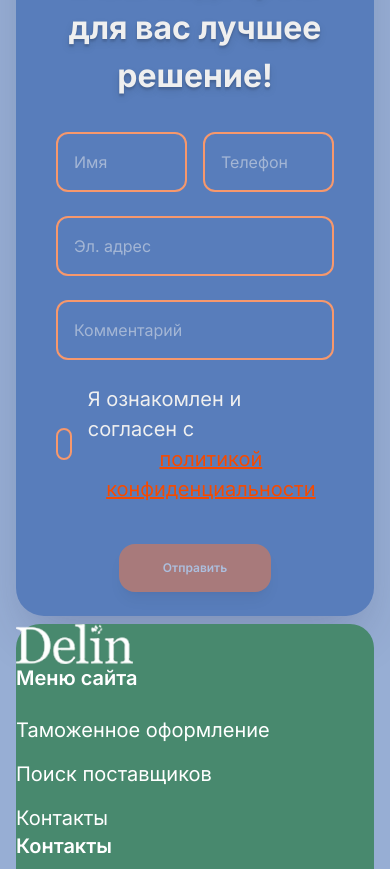
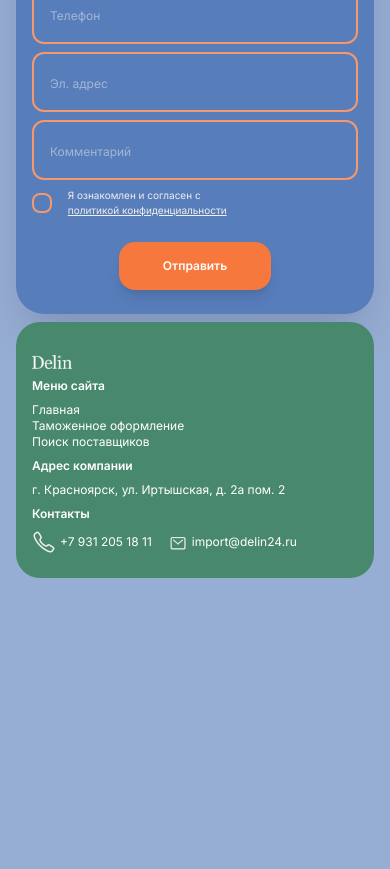
Before and after one commit to delin24/delin24, a Next.js app: page / in a window 390 px wide. Shown: the part 5185-6054 px from the top of the page. After the commit the page ends 5771 px from the top, so only its background shows below. Built offline with nearby package versions, Linux system fonts and the light colour scheme; no server answers.

Commit message:
add 404 redirect + header footer modile UX

```diff
--- /dev/null
+++ b/src/app/not-found.tsx
@@ -0,0 +1,14 @@
+// app/not-found.tsx
+"use client";
+import { useEffect } from "react";
+import { useRouter } from "next/navigation";
+
+export default function NotFound() {
+  const router = useRouter();
+
+  useEffect(() => {
+    router.replace("/");
+  }, [router]);
+
+  return null;
+}
--- a/src/app/page.tsx
+++ b/src/app/page.tsx
@@ -291,7 +291,7 @@ export default function Home() {
               ]}
             />
           </div>
-          <div className="relative flex h-[200px] md:flex-1">
+          <div className="relative flex min-h-[200px] md:flex-1">
             <Image
               src="/faqImg.jpg"
               alt="Работа за ноутбуком"
@@ -303,7 +303,7 @@ export default function Home() {
         </div>
       </Section>
 
-      <Section className="select-none bg-[#587DBB] px-10 shadow-2xl shadow-[#2D2D5840]">
+      <Section className="select-none bg-[#587DBB] px-4 shadow-2xl shadow-[#2D2D5840] md:px-10">
         <div className="flex gap-6">
           <div className="hidden flex-1 md:flex">
             <div className="flex h-full w-full flex-col gap-2">
@@ -368,9 +368,9 @@ export default function Home() {
         </div>
       </Section>
 
-      <Section className="select-none bg-[#587DBB] px-10 shadow-2xl shadow-[#2D2D5840]">
+      <Section className="select-none bg-[#587DBB] px-4 shadow-2xl shadow-[#2D2D5840] md:px-10">
         <div className="flex flex-col">
-          <h2 className="text-shadow-lg pb-8 text-center text-[2rem] font-bold text-[#EFEFEF]">
+          <h2 className="text-shadow-lg pb-4 text-center text-lg font-bold text-[#EFEFEF] md:pb-8 md:text-[2rem]">
             Оставьте заявку — и мы подберём для вас лучшее решение!
           </h2>
           <div className="md:px-[18.5rem]">
--- a/src/components/layout/Footer.tsx
+++ b/src/components/layout/Footer.tsx
@@ -1,55 +1,90 @@
 import React from "react";
 import mainLogo from "@public/mainLogo.png";
 import iconCall from "@public/icons/iconCall.png";
+import iconMail from "@public/icons/iconMail.png";
 import Image from "next/image";
 import Link from "next/link";
 
 const Footer = () => {
   return (
-    <footer className="items-top col-span-12 select-none justify-between gap-48 rounded-3xl bg-[#48896E] md:flex md:px-10 md:py-20">
+    <footer className="items-top col-span-12 select-none justify-between gap-48 rounded-3xl bg-[#48896E] px-4 py-6 md:flex md:px-10 md:py-20">
+      <div className="relative flex h-[14px] w-10 items-start pb-8 md:h-[40px] md:w-[117px]">
         <Link href="/">
-        <Image src={mainLogo} alt="Логотип" width={117} height={40} />
+          <Image
+            src={mainLogo}
+            alt="Логотип"
+            fill
+            sizes="auto"
+            objectFit="contain"
+          />
         </Link>
+      </div>
 
-      <nav>
-        <ul className="gap-6 text-xl md:flex">
-          <li className="flex flex-col gap-4 md:min-w-[17.5rem]">
-            <span className="pb-2 font-semibold">Меню сайта</span>
+      <nav className="flex flex-col gap-2 md:flex-row md:gap-10">
+        <div className="">
+          <span className="flex pb-2 text-xs font-semibold md:pb-6 md:text-xl">
+            Меню сайта
+          </span>
+          <ul className="flex flex-col text-xs md:gap-4 md:text-xl">
+            <li className="flex flex-col md:min-w-[17.5rem]">
+              <Link href="/" className="hover:text-gray-200">
+                Главная
+              </Link>
+            </li>
+            <li className="flex flex-col md:min-w-[17.5rem]">
               <Link href="/customs-clearance" className="hover:text-gray-200">
                 Таможенное оформление
               </Link>
-
+            </li>
+            <li>
               <Link href="/sourcing" className="hover:text-gray-200">
                 Поиск поставщиков
               </Link>
-
-            <Link href="/" className="hover:text-gray-200">
-              Контакты
-            </Link>
-          </li>
-          <li className="flex min-w-[17.5rem] flex-col gap-4">
-            <span className="pb-2 font-semibold">Контакты</span>
-            <Link href="tel:+73912051811" className="flex gap-2">
-              <Image src={iconCall} alt="Звонок" width={24} height={24} />
-              <span className="hover:text-gray-200">+7 391 205 18 11</span>
-            </Link>
-
-            <Link
-              href="mailto:import@delin24.ru"
-              className="hover:text-gray-200"
-            >
-              import@delin24.ru
-            </Link>
-          </li>
-          <li className="flex min-w-[17.5rem] flex-col gap-4">
-            <span className="pb-2 font-semibold">Адрес компании</span>
-            <p>
-              г. Красноярск,
-              <br /> ул. Иртышская, <br />
-              д. 2а пом. 2
-            </p>
             </li>
           </ul>
+        </div>
+        <div>
+          <span className="flex pb-2 text-xs font-semibold md:pb-6 md:text-xl">
+            Адрес компании
+          </span>
+          <ul className="text-xs md:flex md:gap-6 md:text-xl">
+            <li className="flex flex-col md:min-w-[17.5rem]">
+              г. Красноярск, ул. <br className="hidden md:flex" />
+              Иртышская, д. 2а пом. 2
+            </li>
+          </ul>
+        </div>
+        <div>
+          <span className="flex pb-2 text-xs font-semibold md:pb-6 md:text-xl">
+            Контакты
+          </span>
+          <ul className="flex gap-4 text-xs md:flex-col md:gap-6 md:text-xl">
+            <li className="flex items-center gap-1">
+              <div className="relative h-6 w-6">
+                <Image
+                  src={iconCall}
+                  alt=""
+                  fill
+                  sizes="auto"
+                  className="object-cover"
+                />
+              </div>
+              <p className="select-text">+7 931 205 18 11</p>
+            </li>
+            <li className="flex items-center gap-1">
+              <div className="relative h-5 w-5">
+                <Image
+                  src={iconMail}
+                  alt=""
+                  fill
+                  sizes="auto"
+                  className="object-cover"
+                />
+              </div>
+              <p className="flex select-text items-center">import@delin24.ru</p>
+            </li>
+          </ul>
+        </div>
       </nav>
     </footer>
   );
--- a/src/components/layout/Header.tsx
+++ b/src/components/layout/Header.tsx
@@ -5,6 +5,7 @@ import mainLogo from "@public/mainLogo.png";
 import Image from "next/image";
 import Link from "next/link";
 import { useMobileMenuStore } from "@/stores/useMobileMenuStore";
+import iconCall from "@public/icons/iconCall.png";
 
 const Header = () => {
   const { open: openMenu } = useMobileMenuStore();
@@ -67,10 +68,25 @@ const Header = () => {
 
         <nav className="hidden items-center gap-20 text-xl font-normal md:flex">
           <Link href="/customs-clearance" className="hover:text-gray-200">
-            Таможенное оформление
+            Таможенное&nbsp;оформление
           </Link>
           <Link href="/sourcing" className="hover:text-gray-200">
-            Поиск поставщиков
+            Поиск&nbsp;поставщиков
+          </Link>
+
+          <Link href="tel:+73912051811" className="">
+            <div className="flex items-center gap-1">
+              <div className="relative h-6 w-6 flex-1">
+                <Image
+                  src={iconCall}
+                  alt=""
+                  fill
+                  sizes="auto"
+                  className="object-cover"
+                />
+              </div>
+              <p className="flex-1">+7&nbsp;931&nbsp;205&nbsp;18&nbsp;11</p>
+            </div>
           </Link>
         </nav>
       </div>
--- a/src/components/ui/FeedbackForm.tsx
+++ b/src/components/ui/FeedbackForm.tsx
@@ -13,13 +13,8 @@ const Form = ({ className = "text-[#EFEFEF]" }) => {
     email: "",
     message: "",
   });
+  // eslint-disable-next-line @typescript-eslint/no-unused-vars
   const [isAgreed, setIsAgreed] = useState(false);
-
-  const isDisabled =
-    !isAgreed ||
-    !formData.name.trim() ||
-    !formData.phone.trim() ||
-    !formData.email.trim();
 
   const handleChange = (
     e: React.ChangeEvent<HTMLInputElement | HTMLTextAreaElement>,
@@ -29,6 +24,11 @@ const Form = ({ className = "text-[#EFEFEF]" }) => {
 
   const handleSubmit = async (e: React.FormEvent) => {
     e.preventDefault();
+
+    if (!isAgreed) {
+      alert("Пожалуйста, согласитесь с политикой конфиденциальности.");
+      return;
+    }
 
     try {
       const response = await fetch("/api/send-email", {
@@ -68,18 +68,17 @@ const Form = ({ className = "text-[#EFEFEF]" }) => {
 
   return (
     <form
-      className={`flex flex-col gap-6 ${className} `}
+      className={`flex flex-col gap-2 md:gap-6 ${className} `}
       onSubmit={handleSubmit}
     >
-      <div className="flex gap-4">
+      <div className="flex flex-col gap-2 md:flex-row md:gap-4">
         <input
           name="name"
           value={formData.name}
           onChange={handleChange}
           type="text"
           placeholder="Имя"
-          className="w-full rounded-xl border-2 border-[#F7986C] px-4 py-4 focus:outline-none"
-          required
+          className="w-full rounded-xl border-2 border-[#F7986C] px-4 py-4 placeholder:text-xs focus:outline-none md:placeholder:text-[1.25rem]"
         />
         <input
           name="phone"
@@ -87,8 +86,10 @@ const Form = ({ className = "text-[#EFEFEF]" }) => {
           onChange={handleChange}
           type="phone"
           placeholder="Телефон"
-          className="w-full rounded-xl border-2 border-[#F7986C] px-4 py-4 focus:outline-none"
+          className="w-full rounded-xl border-2 border-[#F7986C] px-4 py-4 placeholder:text-xs focus:outline-none md:placeholder:text-[1.25rem]"
+          title="Пожалуйста, введите номер телефона"
           required
+          minLength={9}
         />
       </div>
       <input
@@ -97,7 +98,8 @@ const Form = ({ className = "text-[#EFEFEF]" }) => {
         onChange={handleChange}
         type="email"
         placeholder="Эл. адрес"
-        className="rounded-xl border-2 border-[#F7986C] px-4 py-4 focus:outline-none"
+        className="rounded-xl border-2 border-[#F7986C] px-4 py-4 placeholder:text-xs focus:outline-none md:placeholder:text-[1.25rem]"
+        title="Укажите корректный email"
         required
       />
       <input
@@ -106,21 +108,22 @@ const Form = ({ className = "text-[#EFEFEF]" }) => {
         onChange={handleChange}
         type="text"
         placeholder="Комментарий"
-        className="rounded-xl border-2 border-[#F7986C] px-4 py-4 focus:outline-none"
+        className="rounded-xl border-2 border-[#F7986C] px-4 py-4 placeholder:text-xs focus:outline-none md:placeholder:text-[1.25rem]"
       />
-      <label className="inline-flex cursor-pointer select-none items-center gap-4 pb-4">
+      <label className="relative inline-flex cursor-pointer items-center gap-4 pb-4">
         <input
           type="checkbox"
-          className="peer hidden"
+          required
           onChange={(e) => setIsAgreed(e.target.checked)}
+          className="peer absolute h-full w-full cursor-pointer opacity-0"
         />
-        <span className="h-[2rem] w-[2rem] rounded-lg border-2 border-[#F7986C] transition peer-checked:bg-[#F7986C]" />
-        <span className="text-[1.25rem] font-normal">
-          Я ознакомлен и согласен с{" "}
+        <span className="h-[20px] w-[20px] rounded-lg border-2 border-[#F7986C] transition-all peer-checked:bg-[#F7986C] md:h-[2rem] md:w-[2rem]" />
+        <span className="text-[10px] font-normal md:text-[1.25rem]">
+          Я ознакомлен и согласен с&nbsp;
           <button
             type="button"
             onClick={() => open("policy")}
-            className="text-orange-600 underline hover:text-orange-500"
+            className="underline hover:text-orange-500"
           >
             политикой конфиденциальности
           </button>
@@ -128,7 +131,7 @@ const Form = ({ className = "text-[#EFEFEF]" }) => {
       </label>
 
       <div className="flex justify-center">
-        <Button text="Отправить" disabled={isDisabled} />
+        <Button text="Отправить" disabled={false} />
       </div>
     </form>
   );
```
Lines whose indentation alone changed are shown as unchanged.
